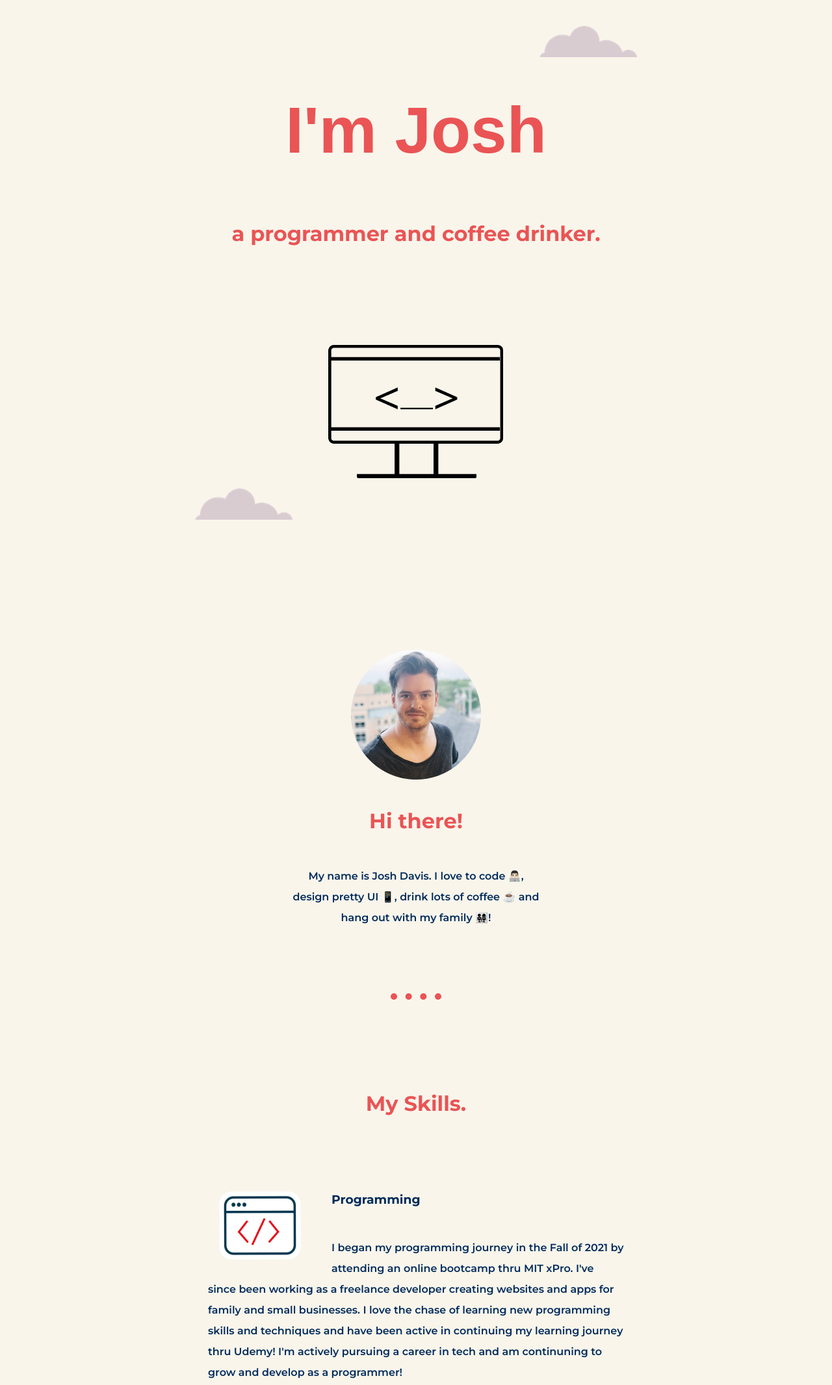
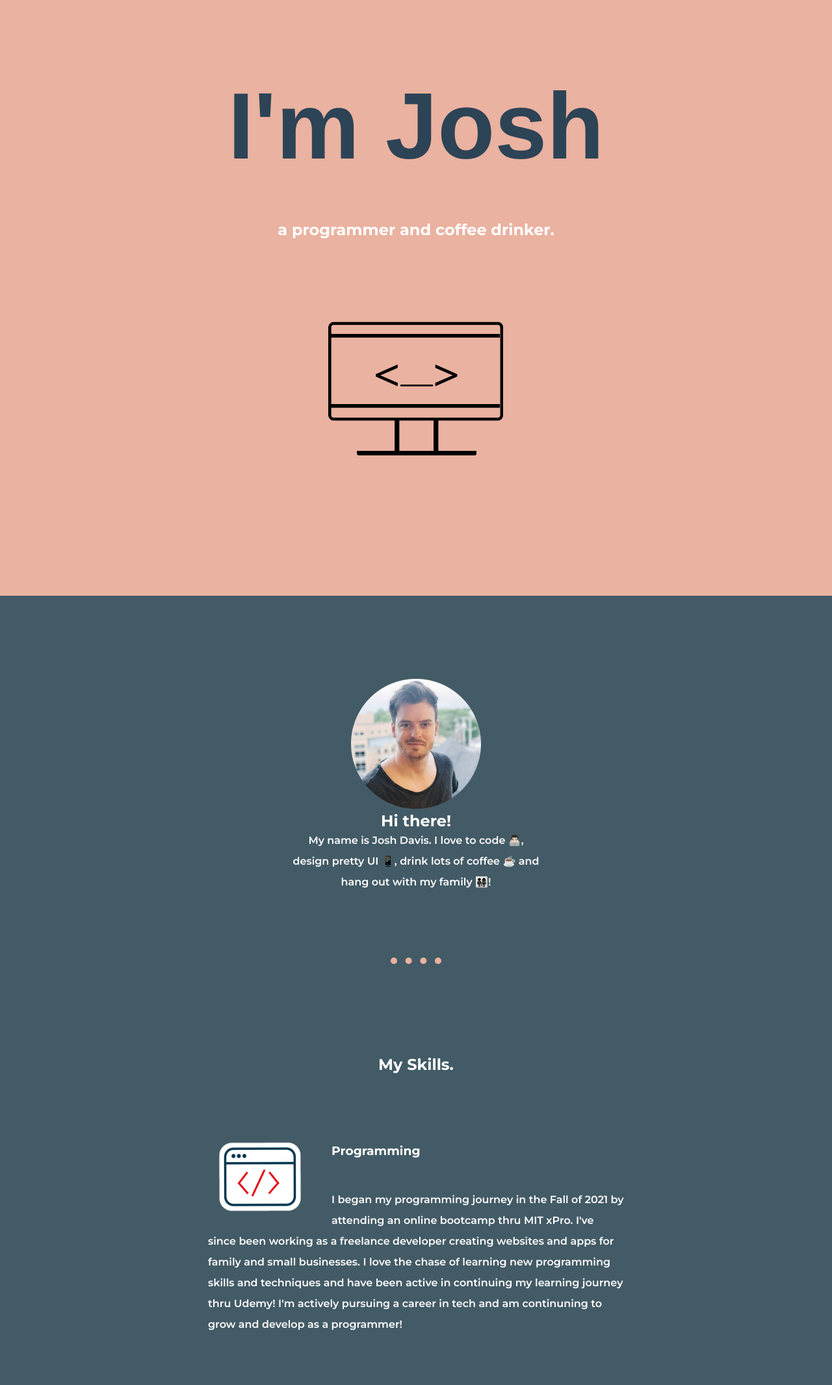
Before and after one commit to jsdavis92/webdesign, a plain HTML site: page index.html in a window 1280 px wide. Shown: the top 2132 px of the page at 65% size. Drawn offline with Linux system fonts and the light colour scheme; a web font is replaced by a local one.

Commit message:
changed backgrounds, mobile friendly now, and updated margins and padding

```diff
--- a/css/styles.css
+++ b/css/styles.css
@@ -1,21 +1,20 @@
 /* Tag Selectors */
 
-div {
-    background-color: #F9F5EB;
-    }
 
 body {
     margin: auto;
     text-align: center;
+    background-color: #EAB2A0;
     font-family: verdana, sans-serif;
-    color: #002B5B;
+    color: white;
+
     }
 
 h1 {
     margin: auto;
     font-family: "zeyada", sans-serif;
-    font-size: 625%;
-    color: #EA5455;
+    font-size: 9rem;
+    color: #2D4356;
     line-height: 2;
 
 
@@ -24,17 +23,17 @@ h1 {
 
 h2 {
     font-family: 'Montserrat', sans-serif;
-    font-size: 2.0rem;
+    font-size: 1.5rem;
     font-weight: bold;
-    color: #EA5455 ;
-    margin: 40px auto 40px auto;
-    padding-bottom: 10px;
+    color: white;
+    margin: 0 5% ;
+    padding-bottom: 0;
 
 }
 
 h3{
     font-family: 'Montserrat', sans-serif;
-    color: #002B5B;
+    color: white;
     margin: 40px auto 40px auto;
 
 }
@@ -50,7 +49,7 @@ a {
 }
 
 a:hover {
-    background-color: #EA5455;
+    background-color:  #EAB2A0;
 }
 
 p   {
@@ -67,26 +66,31 @@ hr {
     width: 3%;
     padding: 20px;
     border-style: dotted none none;
-    color:#EA5455;
+    color: #EAB2A0;
 }
 
 
 /* Class Selectors */
 .top-container {
     position: relative;
-    padding: 100px;
+    padding: 2%;
+
 
 }
 
 
 .code-machine {
     scale: 60%;
+    margin-top: 0;
+    padding-bottom: 10%;
+    max-width: 100%;
 }
 
 
 .middle-container {
     text-align: center;
-    padding: 50px 0 100px;
+    padding: 10% 0;
+    background-color: #435B66;
 
 }
 
@@ -94,7 +98,6 @@ hr {
 
     padding: 50px 0 20px;
     text-decoration: none;
-    background-color:  #002B5B ;
 }
 
 .intro {
@@ -121,8 +124,8 @@ hr {
     padding-top: 25px;
    }
 
-.contact-message {
-    width: 40%;
+.contact-me {
+    width: 50%;
     margin: 40px auto 60px;
 }
 
@@ -161,12 +164,12 @@ hr {
 
 
 .btn {
-    background:#EA5455;
+    background: white;
     -webkit-border-radius: 8;
     -moz-border-radius: 8;
     border-radius: 8px;
     font-family: 'Montserrat', sans-serif;
-    color: #ffffff;
+    color: #A76F6F;
     font-size: 20px;
     padding: 10px 20px 10px 20px;
     text-decoration: none;
@@ -174,7 +177,13 @@ hr {
   }
 
   .btn:hover {
-    background: #EA5455;
+    background: #A76F6F;
+    color: white;
     text-decoration: none;
 
   }
+
+
+  /* @media (max-width: ) {
+
+  } */
--- a/index.html
+++ b/index.html
@@ -12,13 +12,11 @@
     <link href="https://fonts.googleapis.com/css2?family=Inter:wght@800&family=Montserrat:wght@400;600;700&family=Nothing+You+Could+Do&family=Zeyada&display=swap" rel="stylesheet">
 </head>
 <body>
-    <div class="top-container">
-        <img class="top-cloud" src="images/cloud.png" alt="cloud-image">
+    <div class="top-container"></div>
         <h1>I'm Josh</h1>
         <h2>a programmer and coffee drinker. </h2>
-        <img class="bottom-cloud" src="images/cloud.png" alt="cloud-image">
         <img class="code-machine" src="images/Code Machine.png" alt="coffee-and-code-img">
-  </div>
+      </div>
 
     <div class="middle-container">
         <div class="profile">
```
